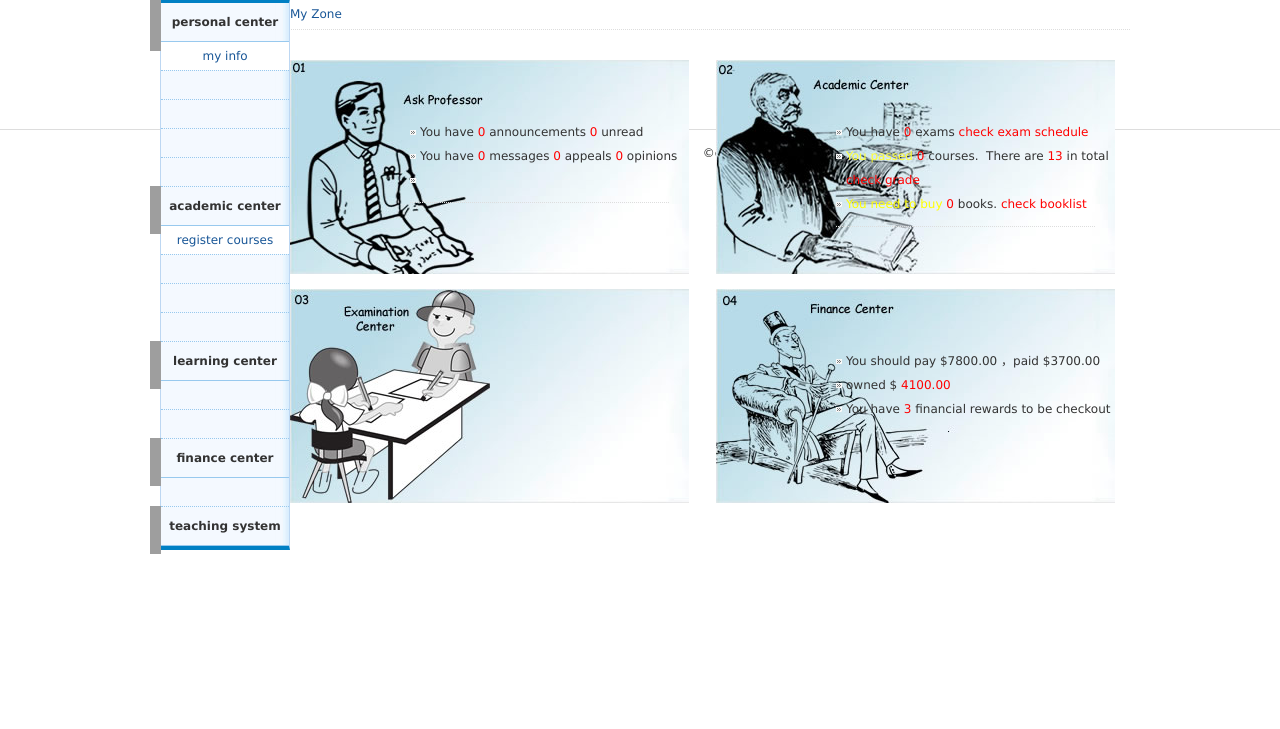
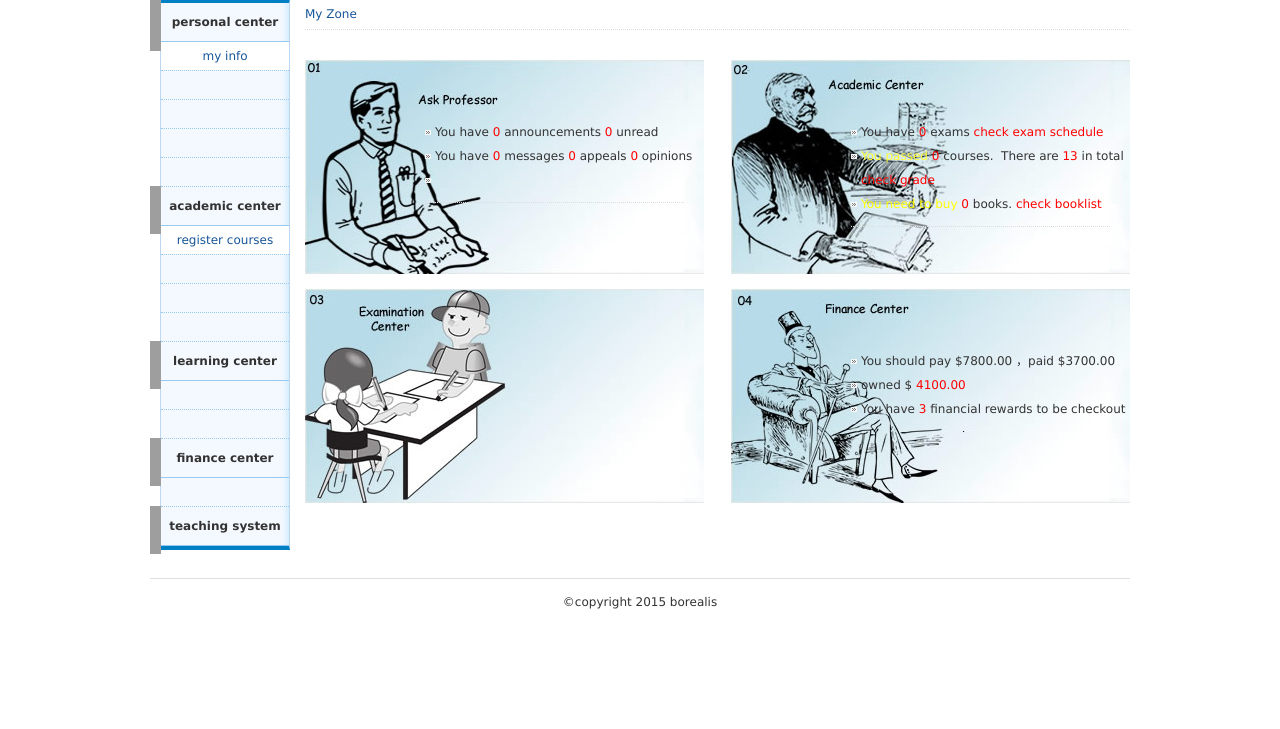
Before and after one commit to ummananf/Borealis, a Java web app: page /Borealis-Web/Web/WebContent/pages/main.jsp in a window 1280 px wide. Shown: the part 71-800 px from the top of the page. Run offline with Tomcat 11, a stand-in JSP engine, Linux system fonts and the light colour scheme; grey boxes are pictures that could not be loaded.

Commit message:
missing html code for main (div rightbox)

```diff
--- a/Web/WebContent/pages/main.jsp
+++ b/Web/WebContent/pages/main.jsp
@@ -26,6 +26,8 @@
 
 <jsp:include page="body.jsp" />
 
+
+		<div class="rightbox">
 
 
     <h2 class="pathNavigator">
@@ -91,9 +93,6 @@
                     <a href="tuition.jsp">
                         <img src="images/Student/default/bt_cw.jpg" alt="finance cne" width="121" height="25" /></a> -->
                 </div>
-            </div>
-        </div>
-    </div>
 
     <!-- <div class="securityDiv">
         <strong class="securityBanner">Security track:</strong>
@@ -166,7 +165,5 @@
                 &copy;copyright 2015 borealis </p>
         </div>
     </div>
-	<div style="text-align:center;">
-</div>
 </body>
 </html>
```
